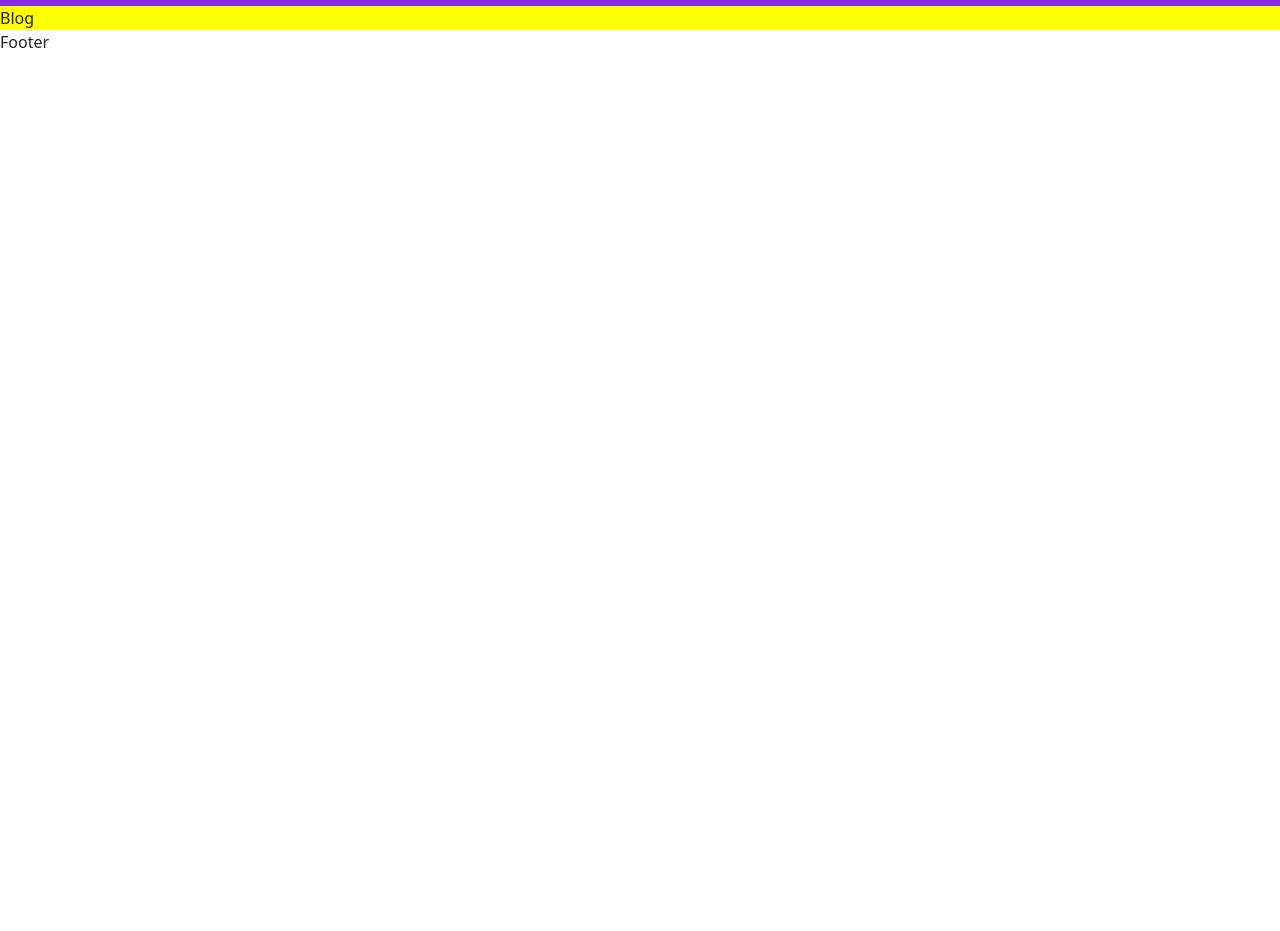
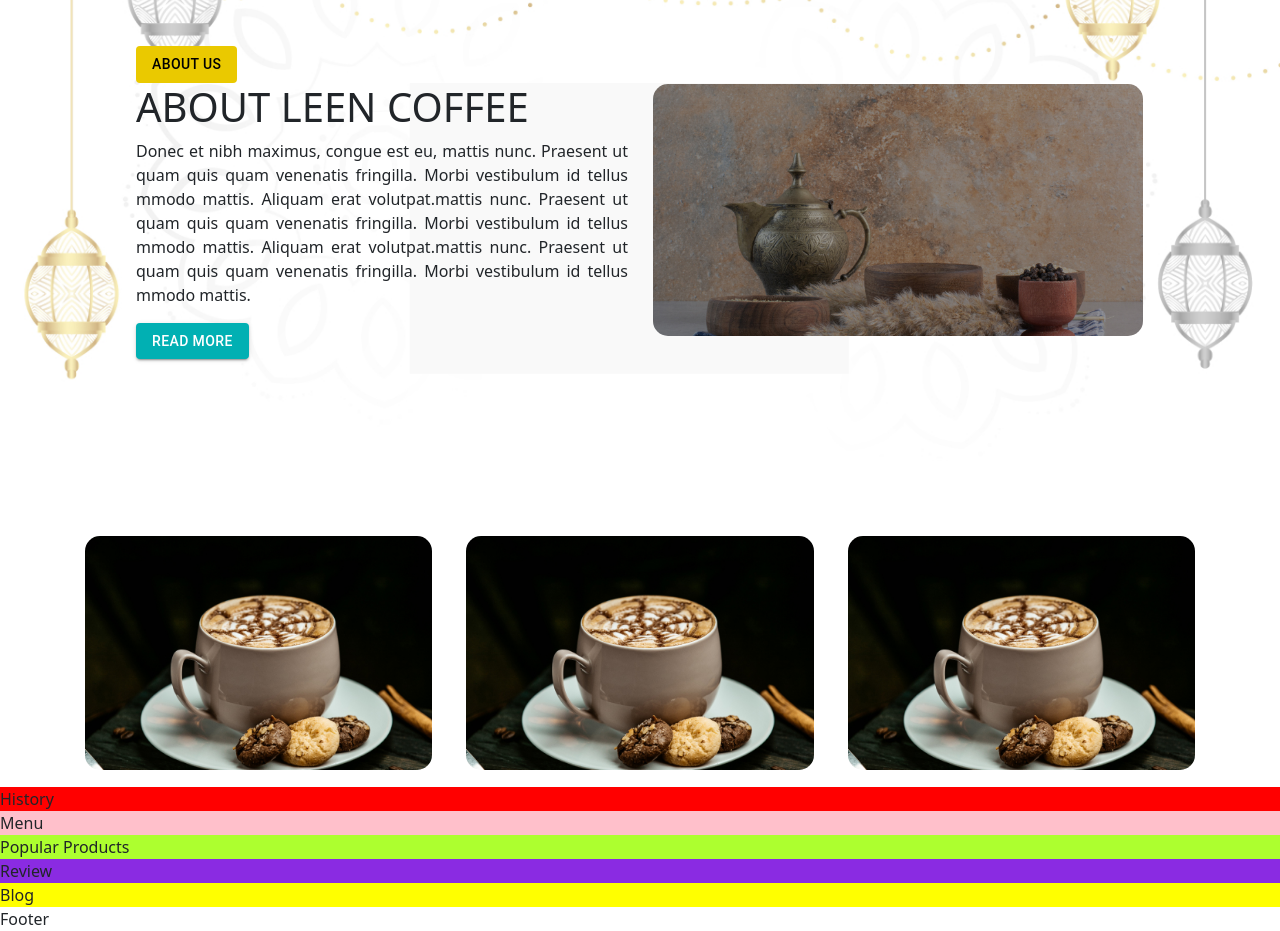
Before and after one commit to Hash-It-Solutions/leen-coffee, a React (Vite) app: page / in a window 1280 px wide. Shown: the part 1160-2091 px from the top of the page. Before the commit the page ends 1214 px from the top, so only its background shows below. Built offline with nearby package versions, Linux system fonts and the light colour scheme.

Commit message:
updatew with card component

```diff
--- /dev/null
+++ b/src/components/card/CardCoffee.css
@@ -0,0 +1,5 @@
+.cardImage {
+  width: 100%;
+  overflow: hidden;
+  object-fit: cover;
+}
--- /dev/null
+++ b/src/components/card/CardCoffee.jsx
@@ -0,0 +1,19 @@
+import React from "react"
+import "./CardCoffee.css"
+const CardCoffee = () => {
+  return (
+    <>
+      <div className="col-md-4 col-12 p-3">
+        <div className="coffeCard">
+          <img
+            src="/images/aboutCup.jpg"
+            className="roundedCorner cardImage"
+            alt=""
+          />
+        </div>
+      </div>
+    </>
+  )
+}
+
+export default CardCoffee
--- a/src/containers/about/About.css
+++ b/src/containers/about/About.css
@@ -1,8 +1,16 @@
 .aboutWrapper {
-  display: flex;
-  flex-direction: column;
-  position: relative;
-  background-color: url("/public/images/aboutBg.jpg");
+  padding-top: 10em;
+  padding-bottom: 10em;
+  background-image: url("/images/aboutBg.jpg");
+  background-size: cover;
+  background-repeat: no-repeat;
+  background-position: center center;
+  padding-left: 5em;
+  padding-right: 5em;
+}
+.yellowBg {
+  background-color: var(--yellow-bg) !important;
+  color: black !important;
 }
 .aboutBg {
   position: absolute;
@@ -11,3 +19,20 @@
   height: 100%;
   object-fit: cover;
 }
+.aboutImg {
+  width: 100%;
+  object-fit: cover;
+}
+.yellowBg {
+  background-color: var(--yellow-bg);
+}
+.paraText {
+  text-align: justify;
+}
+@media screen and (max-width: 1920px) {
+  .customContainer {
+    max-width: 1600px;
+    margin-left: 5%;
+    margin-right: 5%;
+  }
+}
--- a/src/containers/about/About.jsx
+++ b/src/containers/about/About.jsx
@@ -1,9 +1,42 @@
+import { Button } from "@mui/material"
 import React from "react"
 import "./About.css"
 const About = () => {
   return (
     <>
-      <div className="aboutWrapper">About</div>
+      <div className="aboutWrapper">
+        <div className="customContainer">
+          <div className="row">
+            <div className="col-12">
+              <Button variant="contained" disabled className="yellowBg">
+                About Us
+              </Button>
+            </div>
+            <div className="col-md-6 col-12">
+              <h1 className="subHeading">ABOUT LEEN COFFEE</h1>
+              <p className="paraText">
+                Donec et nibh maximus, congue est eu, mattis nunc. Praesent ut
+                quam quis quam venenatis fringilla. Morbi vestibulum id tellus
+                mmodo mattis. Aliquam erat volutpat.mattis nunc. Praesent ut
+                quam quis quam venenatis fringilla. Morbi vestibulum id tellus
+                mmodo mattis. Aliquam erat volutpat.mattis nunc. Praesent ut
+                quam quis quam venenatis fringilla. Morbi vestibulum id tellus
+                mmodo mattis.
+              </p>
+              <Button variant="contained" className="primaryButton">
+                READ MORE
+              </Button>
+            </div>
+            <div className="col-md-6 col-12">
+              <img
+                src="/images/about1.jpg"
+                alt=""
+                className="aboutImg roundedCorner"
+              />
+            </div>
+          </div>
+        </div>
+      </div>
     </>
   )
 }
--- /dev/null
+++ b/src/containers/carousel/Carousel.css
@@ -0,0 +1,4 @@
+.carouselWrapper {
+  padding-left: 5em;
+  padding-right: 5em;
+}
--- /dev/null
+++ b/src/containers/carousel/Carousel.jsx
@@ -0,0 +1,18 @@
+import React from "react"
+import CardCoffee from "../../components/card/CardCoffee"
+import "./Carousel.css"
+const Carousel = () => {
+  return (
+    <>
+      <div className="carouselWrapper">
+        <div className="row">
+          <CardCoffee />
+          <CardCoffee />
+          <CardCoffee />
+        </div>
+      </div>
+    </>
+  )
+}
+
+export default Carousel
--- a/src/containers/heroSection/HeroSection.css
+++ b/src/containers/heroSection/HeroSection.css
@@ -111,6 +111,7 @@
     left: 45%;
     position: absolute;
     transform: translateX(-50%);
+    z-index: -1;
   }
   .cupImage {
     display: none;
--- a/src/containers/heroSection/HeroSection.jsx
+++ b/src/containers/heroSection/HeroSection.jsx
@@ -13,7 +13,7 @@ const HeroSection = () => {
           <div className="navContainer">
             <Navbar />
           </div>
-          <div className="heroContent">
+          <div className="heroContent ">
             <div className="heroLeft">
               <div className="heroTitleDiv">
                 <h1 className="heroTitleText">ROOSTED COFFEE FOR YOU</h1>
--- a/src/index.css
+++ b/src/index.css
@@ -10,3 +10,10 @@ body {
   --blue-bg: #01b0b3;
   --brown-bg: #523021;
 }
+.primaryButton {
+  background-color: var(--sec-text) !important;
+}
+.roundedCorner {
+  border: 1px solid transparent;
+  border-radius: 1em;
+}
--- a/src/page/home/HomePage.jsx
+++ b/src/page/home/HomePage.jsx
@@ -8,6 +8,7 @@ import Menu from "../../containers/menu/Menu"
 import Popularproducts from "../../containers/popularProducts/Popularproducts"
 import Review from "../../containers/review/Review"
 import Blog from "../../containers/blog/Blog"
+import Carousel from "../../containers/carousel/Carousel"
 
 const HomePage = () => {
   return (
@@ -15,6 +16,7 @@ const HomePage = () => {
       <div className="homePageWrapper">
         <HeroSection />
         <About />
+        <Carousel />
         <History />
         <Menu />
         <Popularproducts />
```
